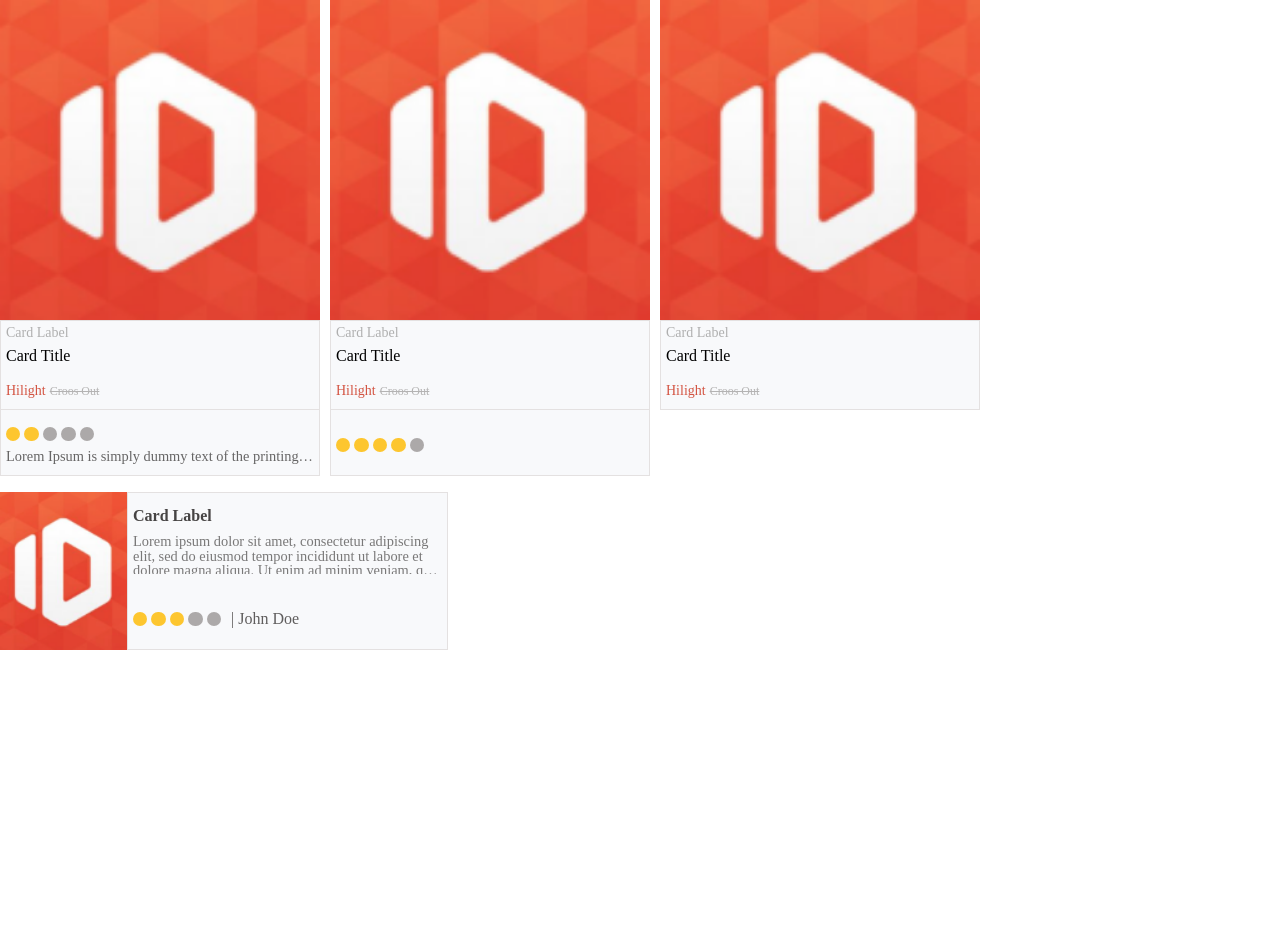
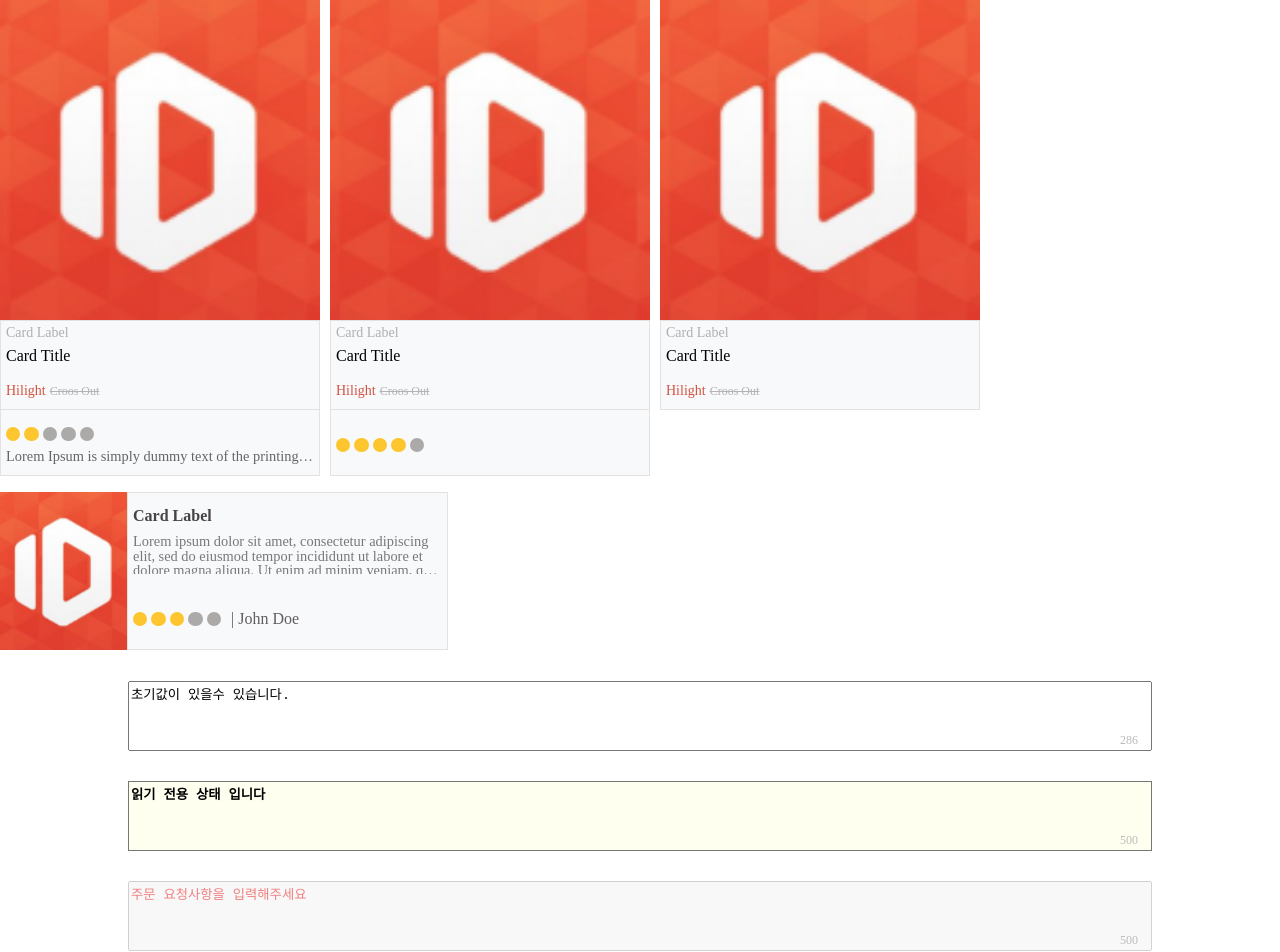
Before and after one commit to Seongseokwon/idus-test, a React (Create React App) app: page / in a window 1280 px wide. Shown: the top 952 px of the page. Before the commit the page ends 800 px from the top, so only its background shows below. Built offline with nearby package versions, Linux system fonts and the light colour scheme.

Commit message:
✨ Input UI

```diff
--- a/src/App.js
+++ b/src/App.js
@@ -1,11 +1,12 @@
 import './Reset.css';
 import './App.css';
 import Card from './components/card/Card';
+import Input from './components/input/Input';
 
 function App() {
   return (
     <div>
-      <div style={{ display: 'flex' }}>
+      <div className="button-section" style={{ display: 'flex' }}>
         <Card
           position={'vertical'}
           star={2}
@@ -16,6 +17,21 @@ function App() {
       </div>
       <br />
       <Card position={'horizontal'} star={3} writer={'John Doe'} />
+      <br />
+
+      <div
+        className="input-section"
+        style={{
+          display: 'flex',
+          flexDirection: 'column',
+          height: '300px',
+          justifyContent: 'space-around',
+        }}
+      >
+        <Input baseText={'초기값이 있을수 있습니다.'} maxLength={300} />
+        <Input baseText={'읽기 전용 상태 입니다'} read={'read-only'} />
+        <Input baseText={'주문 요청사항을 입력해주세요'} disable={'disabled'} />
+      </div>
     </div>
   );
 }
--- /dev/null
+++ b/src/components/input/Input.js
@@ -0,0 +1,48 @@
+import React, { useState } from 'react';
+import './Input.scss';
+
+function Input({ baseText, maxLength, read, disable }) {
+  const [text, setText] = useState(baseText || '');
+  const [initialText, setInitialText] = useState(baseText || '');
+  const [state, setState] = useState('default');
+  const [count, setCount] = useState(baseText ? baseText.length : 0);
+
+  const countWord = (e) => {
+    console.log(e.target.value.length);
+    if (e.target.value.length > maxLength) {
+      return;
+    }
+    setCount(e.target.value.length);
+    setText(e.target.value);
+    // 입력중 상태 변환
+    setState('typing');
+    if (initialText === e.target.value) {
+      setState('default');
+    }
+  };
+
+  return (
+    <form className="form-container" onSubmit={(e) => e.preventDefault()}>
+      <textarea
+        className={`input ${state} ${read} ${disable}`}
+        placeholder={'내용을 입력해주세요'}
+        maxLength={`${maxLength}`}
+        onChange={countWord}
+        value={text}
+        readOnly={read}
+        disabled={disable}
+      />
+      <span className="word-count">{read || disable ? 500 : maxLength - count}</span>
+      <button type="submit" className={`button ${state}`}>
+        Save
+      </button>
+    </form>
+  );
+}
+
+Input.defaultProps = {
+  maxLength: 500,
+  read: '',
+  disable: '',
+};
+export default Input;
--- /dev/null
+++ b/src/components/input/Input.scss
@@ -0,0 +1,56 @@
+.form-container {
+  display: flex;
+  margin: 0 auto;
+  width: 80%;
+  height: 70px;
+}
+
+.input {
+  resize: none;
+  overflow: hidden;
+  box-sizing: border-box;
+  &.default {
+    width: 100%;
+  }
+  &.typing {
+    width: 80%;
+  }
+  &.read-only {
+    background-color: ivory;
+    font-weight: bold;
+    &:focus {
+      outline: none;
+    }
+  }
+  &.disabled {
+    color: lightcoral;
+  }
+}
+.word-count {
+  align-self: flex-end;
+  display: block;
+  margin-left: -32px;
+  margin-bottom: 5px;
+  font-size: 12px;
+  width: 20px;
+  color: #bbbaba;
+}
+
+.button {
+  &.default {
+    display: none;
+  }
+  &.typing {
+    width: 75px;
+    margin-left: 20px;
+  }
+  text-align: center;
+  width: 10%;
+  box-sizing: border-box;
+  box-shadow: 1px 1px 3px 1px #bbbbaa;
+  border: 1px solid #bbbaba;
+  background-color: white;
+  font-size: 18px;
+  color: #73ebf1;
+  margin: 0 5px;
+}
```
